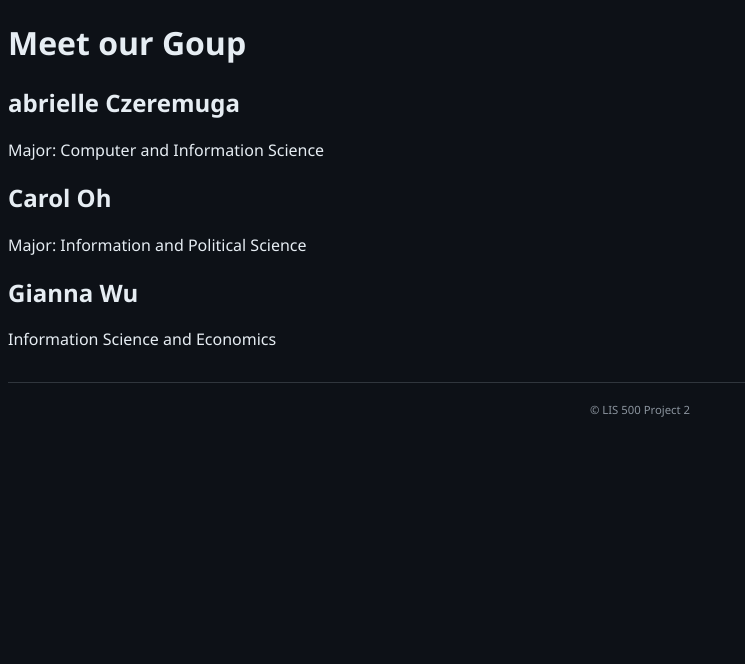
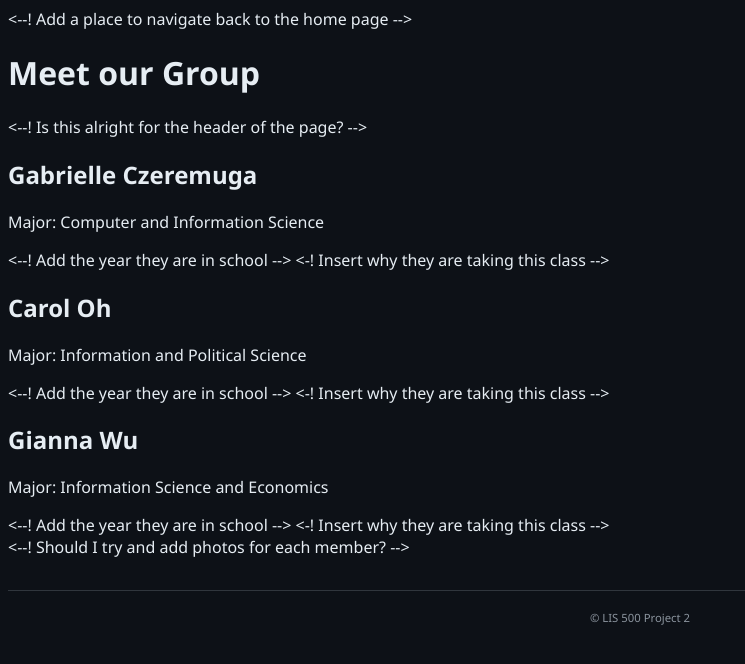
Before and after one commit to earthtogabi/LIS500-project2-website, a plain HTML site: page about.html in a window 1280 px wide. Shown: the whole page, without its empty margins (0-745 px from the left). Drawn offline with Linux system fonts and the light colour scheme.

Commit message:
about.html

```diff
--- a/about.html
+++ b/about.html
@@ -1,5 +1,6 @@
 
 <!doctype html>
+<--! Add a place to navigate back to the home page -->
 <head>
     <meta charset="utf-8" />
     <meta name="viewport" content="width=device-width, initial-scale=1" />
@@ -7,21 +8,30 @@
     <link rel="stylesheet" href="stylepage.css" />
 </head>
 <body>
-  <h1> Meet our Goup </h1>
+  <h1> Meet our Group </h1>
+<--! Is this alright for the header of the page? -->
     <section>
-    <h2> abrielle Czeremuga</h2>
+    <h2> Gabrielle Czeremuga</h2>
     <p> Major: Computer and Information Science</p>
+        <--! Add the year they are in school -->
+            <-! Insert why they are taking this class -->
     </section>
 
     <section>
     <h2>Carol Oh</h2>
     <p> Major: Information and Political Science</p>
+        <--! Add the year they are in school -->
+            <-! Insert why they are taking this class -->
     </section>
 
     <section>
     <h2> Gianna Wu</h2>
-    <p> Information Science and Economics</p>
+    <p> Major: Information Science and Economics</p>
+        <--! Add the year they are in school -->
+            <-! Insert why they are taking this class -->
     </section>
+<--! Should I try and add photos for each member? -->
+
 
  <footer>
       <small>&copy; LIS 500 Project 2</small>
```
